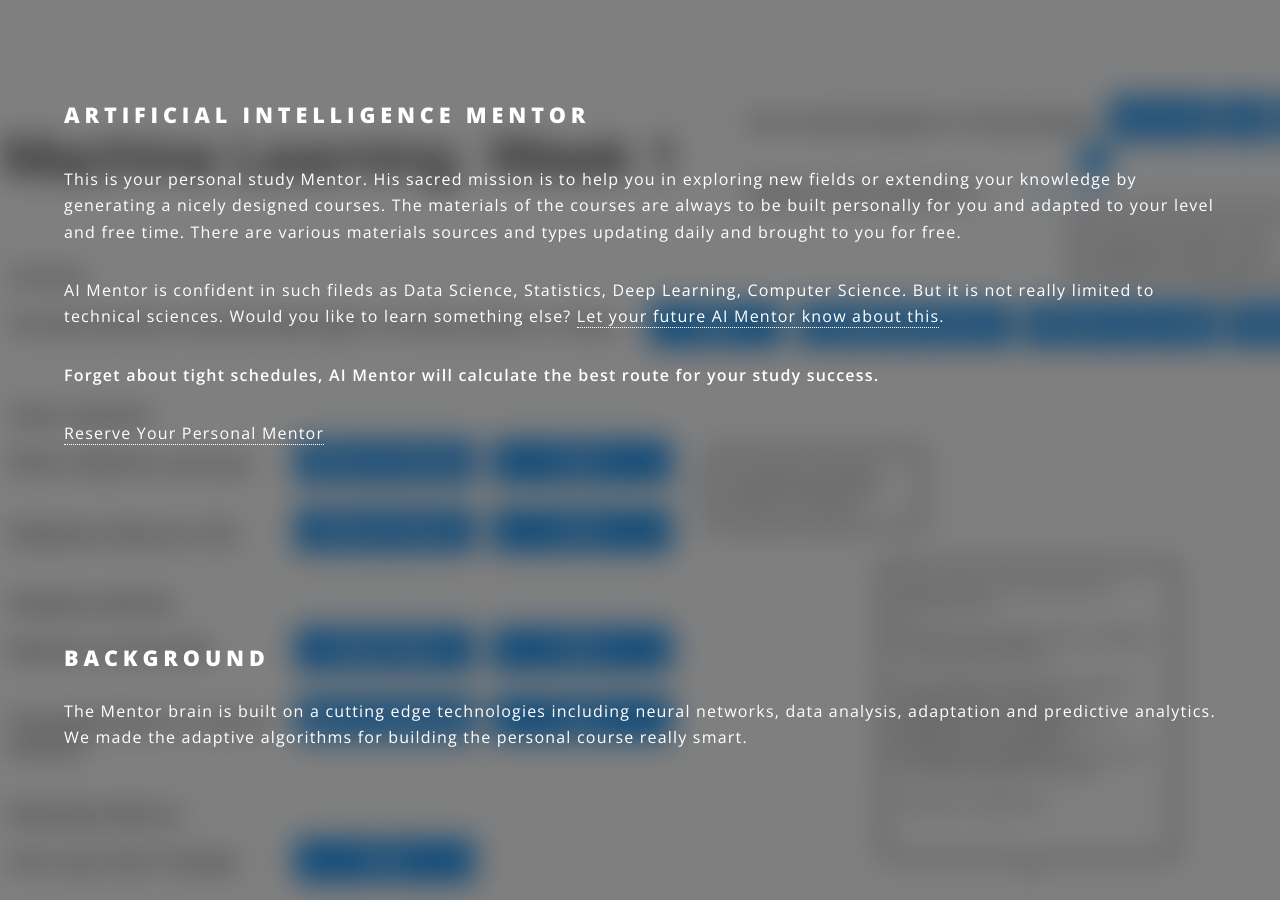
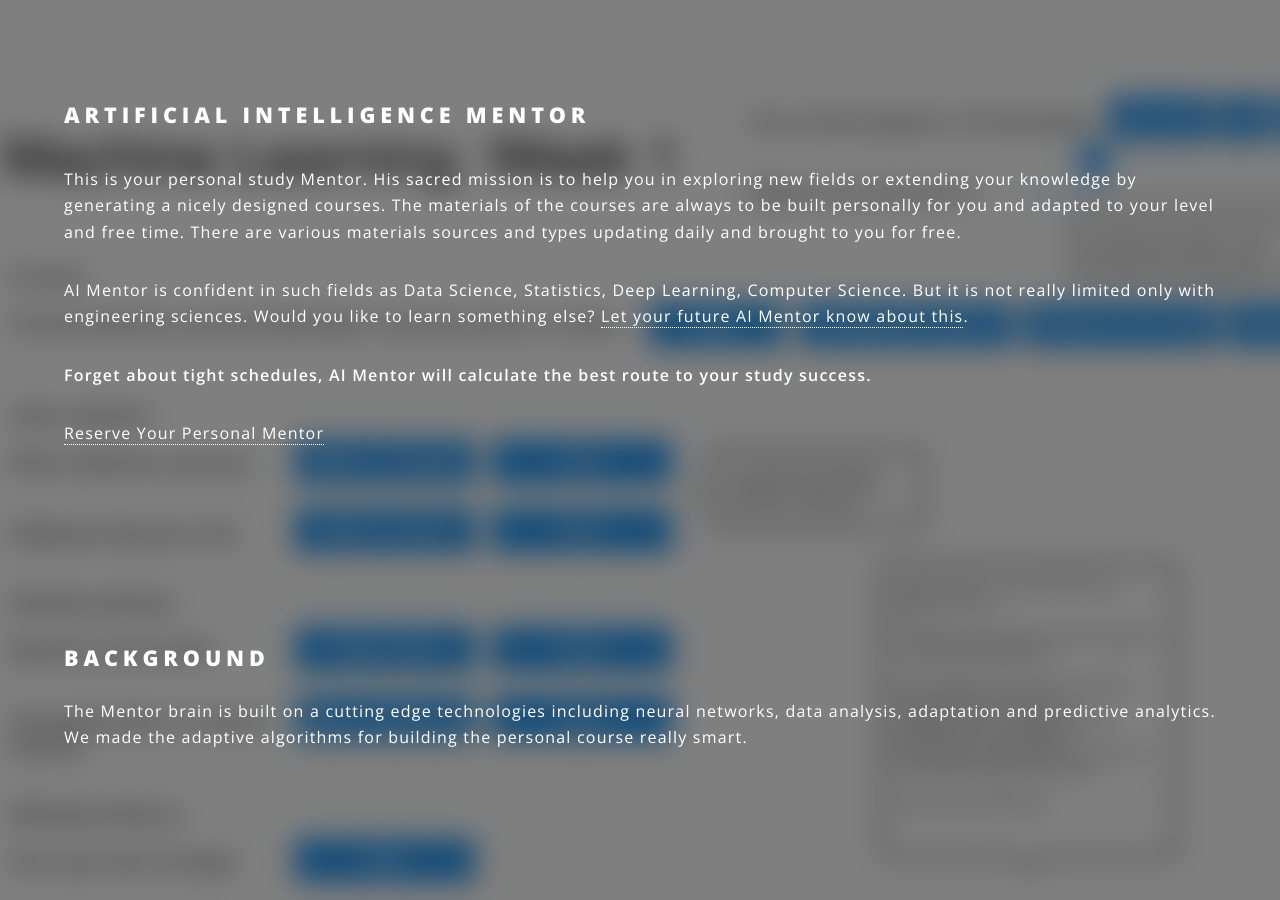
Before and after one commit to aimentor/aimentor.github.io, a Jekyll site: the page built from index.html, in a window 1280 px wide and 900 px high. Built offline with Jekyll 4.4.1, drawn with Linux system fonts in a browser that asks for light colours; comment, search, counter and statistics services are not loaded.

Commit message:
text fix

```diff
--- a/index.html
+++ b/index.html
@@ -17,11 +17,11 @@ layout: landing
 	 							{{ site.description | markdownify }}
 
 
-								AI Mentor is confident in such fileds as Data Science, Statistics, Deep Learning, Computer Science. But it is not really limited to technical sciences. Would you like to learn something else? <a href="mailto:contact@aimentor.com?subject=Nice Topic for Study">Let your future AI Mentor know about this</a>.
+								AI Mentor is confident in such fields as Data Science, Statistics, Deep Learning, Computer Science. But it is not really limited only with engineering sciences. Would you like to learn something else? <a href="mailto:contact@aimentor.com?subject=Nice Topic for Study">Let your future AI Mentor know about this</a>.
 							</p>
 
 							<p>
-								<b>Forget about tight schedules, AI Mentor will calculate the best route for your study success.</b>
+								<b>Forget about tight schedules, AI Mentor will calculate the best route to your study success.</b>
 
 	 						</p>
 
```
Also changed, not shown: 2 other files.
